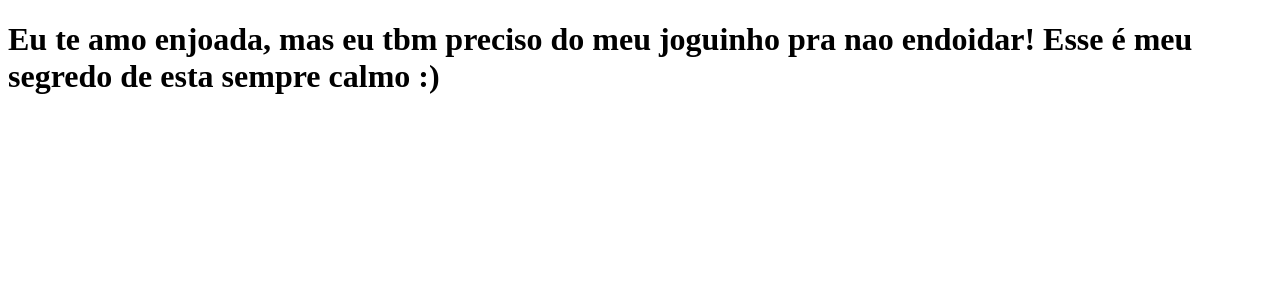
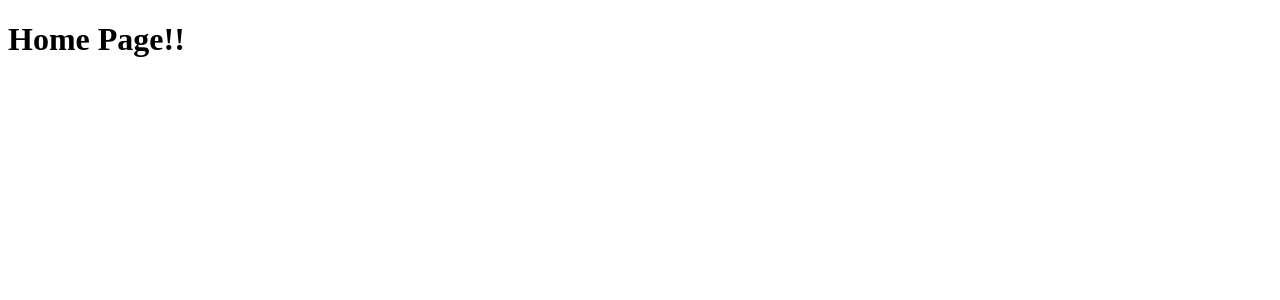
Before and after one commit to FelipeM0reira/clone-tabnews, a Next.js app: page / in a window 1280 px wide. Shown: the top 300 px of the page. Built offline with nearby package versions, Linux system fonts and the light colour scheme.

Commit message:
Atualizando a fraze inicial

```diff
--- a/pages/index.js
+++ b/pages/index.js
@@ -1,5 +1,5 @@
 function Home() {
-  return <h1>Eu te amo enjoada, mas eu tbm preciso do meu joguinho pra nao endoidar! Esse é meu segredo de esta sempre calmo :) </h1>;
+  return <h1>Home Page!!</h1>;
 }
 
 export default Home;
```
